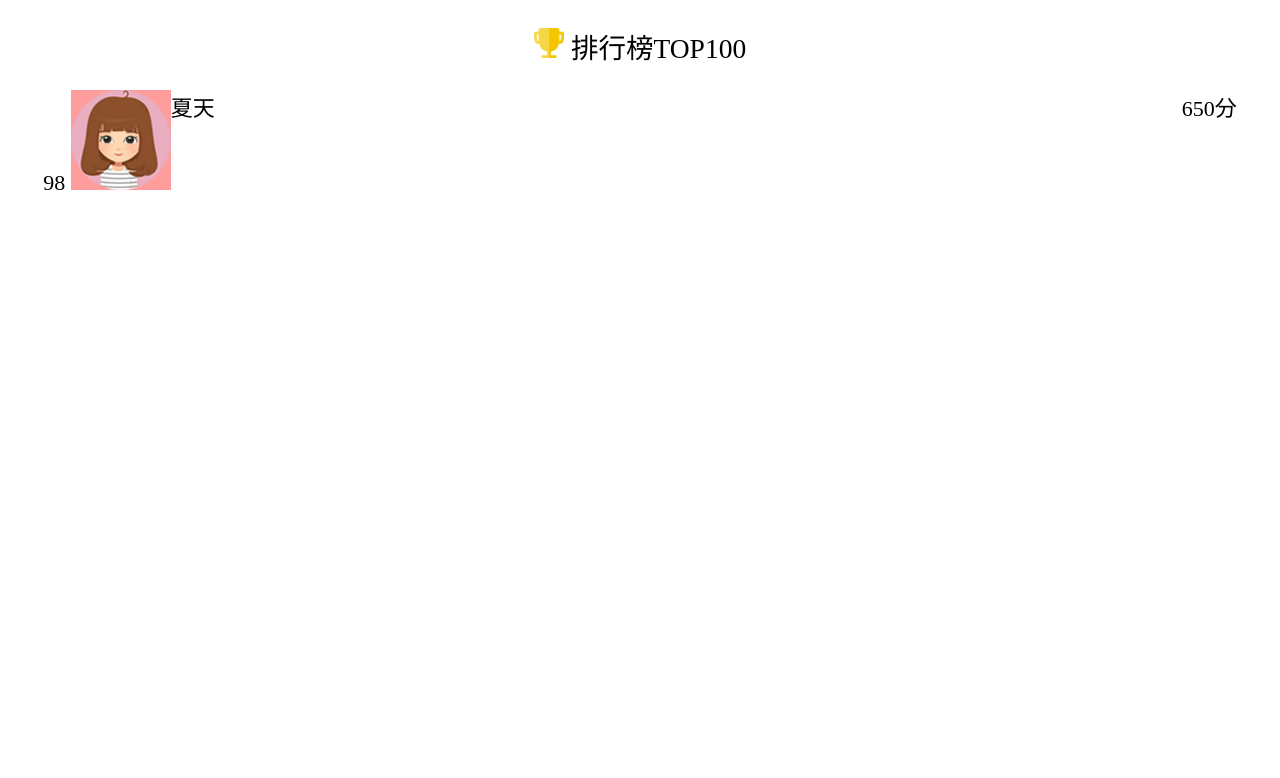
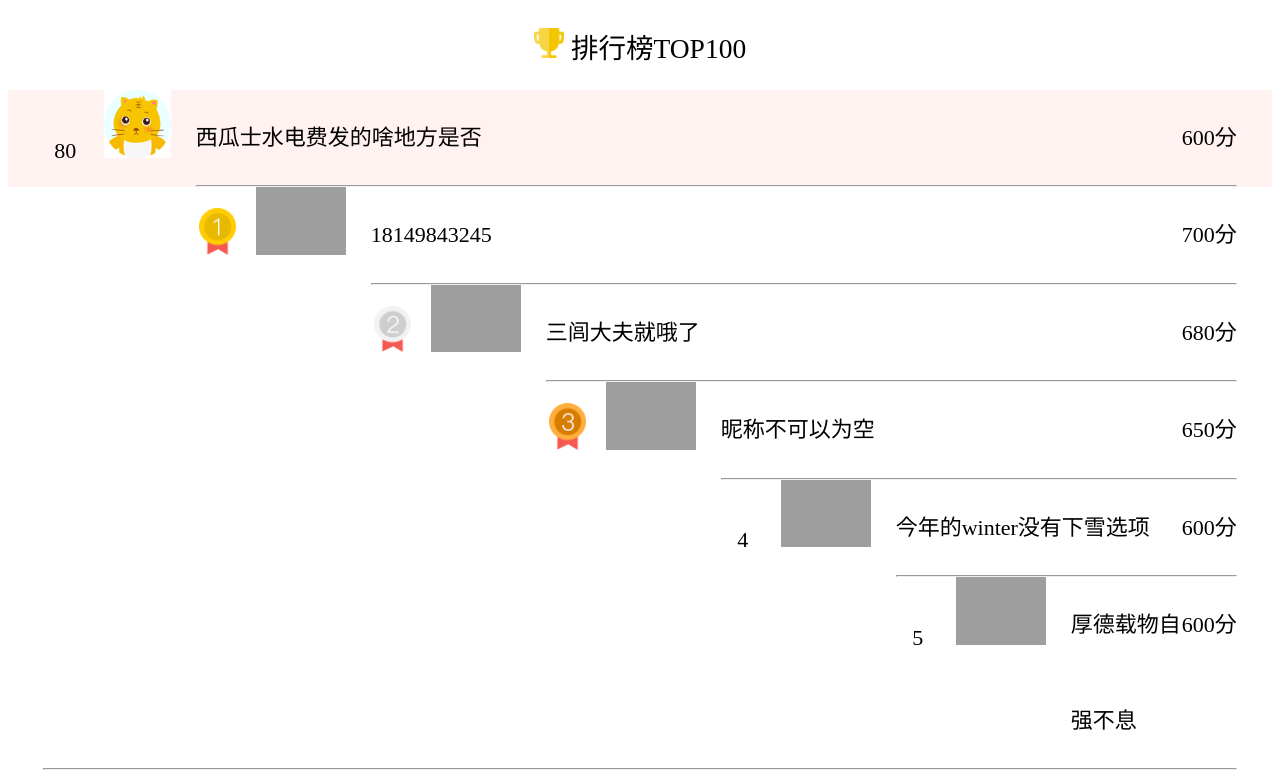
Before and after one commit to freebit4433/amazeUI_practice, a PHP site: page /rank.php in a window 1280 px wide. Shown: the part 63-841 px from the top of the page. Before the commit the page ends 253 px from the top, so only its background shows below. Run offline with PHP 8.4, Linux system fonts and the light colour scheme; some libraries are stand-ins or nearby versions; grey boxes are pictures that could not be loaded.

Commit message:
公司 估分系统 排行榜完成

```diff
--- a/gufen/rank.php
+++ b/gufen/rank.php
@@ -15,35 +15,41 @@
 <?php
 $myself = array(
     'rankNum' => 80,
-    'imgUrl' => 'xxx',
-    'nickname' => '西瓜',
-    'score' => '600分'
+    'imgUrl' => '',
+    'nickname' => '西瓜士水电费发的啥地方是否',
+    'score' => '600'
 );
 $rank = array(
     array(
         'rankNum' => 1,
         'imgUrl' => 'xxx',
-        'nickname' => '夏天',
-        'score' => '700分'
+        'nickname' => '18149843245',
+        'score' => '700'
     ),
     array(
         'rankNum' => 2,
         'imgUrl' => 'xxx',
-        'nickname' => '西瓜',
-        'score' => '680分'
+        'nickname' => '三闾大夫就哦了',
+        'score' => '680'
     ),
     array(
         'rankNum' => 3,
         'imgUrl' => 'xxx',
-        'nickname' => '芒果',
-        'score' => '650分'
+        'nickname' => '昵称不可以为空',
+        'score' => '650'
     ),
     array(
         'rankNum' => 4,
         'imgUrl' => 'xxx',
-        'nickname' => '哈密瓜',
-        'score' => '600分'
+        'nickname' => '今年的winter没有下雪选项',
+        'score' => '600'
     ),
+    array(
+        'rankNum' => 5,
+        'imgUrl' => 'xxx',
+        'nickname' => '厚德载物自强不息',
+        'score' => '600'
+    )
 );
 ?>
 
@@ -61,32 +67,41 @@ $rank = array(
     <span class="am-text-bottom">排行榜TOP100</span>
 </div>
 
-<div class="oneItem">
+<div class="oneItem item-myself">
     <div class="item-left">
-        <span>98</span>
-        <img src="static/img/headimg.png" alt="">
+        <span><?php echo $myself['rankNum'] ?></span>
+        <img class="am-circle head-img" src="<?php echo $myself['imgUrl'] ?>" onerror="this.src='static/img/defaultHeadImg.png'" alt="">
     </div>
-    <div class="item-right">
-        650分
-    </div>
-    <div class="item-center">
-        夏天
-    </div>
+    <div class="item-right"><?php echo $myself['score'] ?>分</div>
+    <div class="item-center am-text-truncate"><?php echo $myself['nickname'] ?></div>
+    <hr>
     <div class="am-cf"></div>
 </div>
 
-
-
-
-
-
-
-
+<?php foreach($rank as $v){ ?>
+<div class="oneItem <?php if($v['rankNum'] < 4){echo 'item-numx';} ?>">
+    <div class="item-left">
+        <?php
+        if($v['rankNum'] < 4){
+            echo "<img src=\"static/img/num" . $v['rankNum'] . ".png\">";
+        }else{
+            echo "<span>" . $v['rankNum'] . "</span>";
+        }
+        ?>
+        <img class="am-circle head-img" src="<?php echo $v['imgUrl'] ?>" onerror="this.src='static/img/defaultHeadImg.png'" alt="">
+    </div>
+    <div class="item-right"><?php echo $v['score']; ?>分</div>
+    <div class="item-center am-text-truncate"><?php echo $v['nickname']; ?></div>
+    <hr>
+    <div class="am-cf"></div>
+</div>
+<?php } ?>
 
 <script src="../assets/js/jquery.min.js"></script>
 <script>
     $(document).ready(function(){
         $("#header-placeholder").css('height',$("#header-content").css('height'));
+        $(".item-center").css('padding-right','1em');
     })
 </script>
 </body>
--- a/gufen/static/css/rank.css
+++ b/gufen/static/css/rank.css
@@ -29,14 +29,37 @@ header p {
     height: 1.1em;
 }
 
+hr {
+    margin: 0;
+}
+
 .oneItem {
     padding: 0 1.6em;
+    line-height: 4.34em;
 }
 .item-left {
     float: left;
 }
 .item-right {
     float: right;
+}
+.head-img {
+    height: 3.08em;
+    margin-right: 1.1em;
+    /*写成padding-right图片会变形*/
+}
+.item-left>span {
+    display: inline-block;
+    width: 2em;
+    margin-right: 0.5em;
+    text-align: center;
+}
+.item-numx>.item-left>img:nth-child(1) {
+    width: 1.67em;
+    margin: 0 0.665em 0 0.165em;
+}
+.item-myself {
+    background-color: #FFF2F0;
 }
 
 
```
Also changed, not shown: gufen/static/img/defaultHeadImg.png (added), gufen/static/img/num1.png (added), gufen/static/img/num2.png (added), gufen/static/img/num3.png (added).
